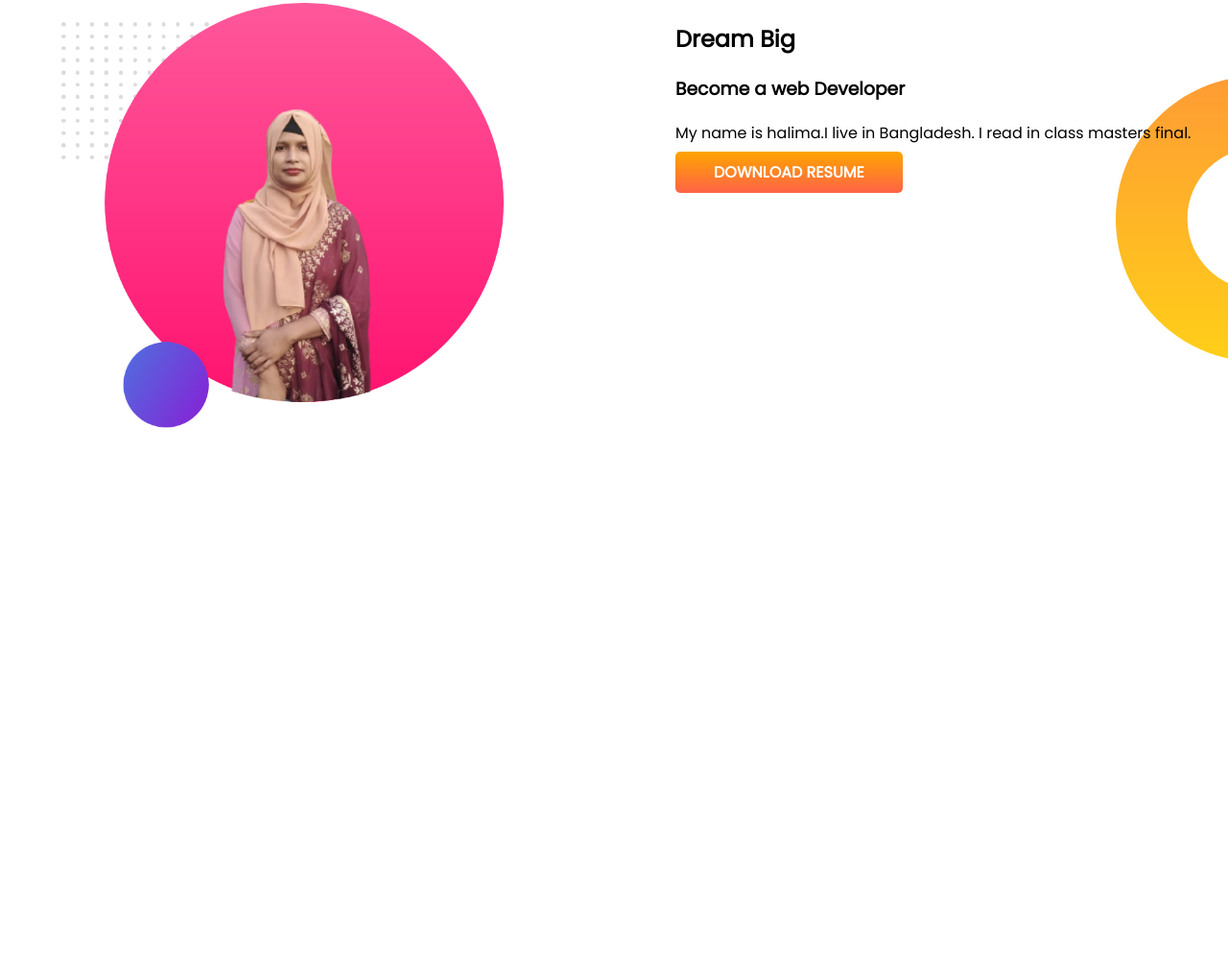
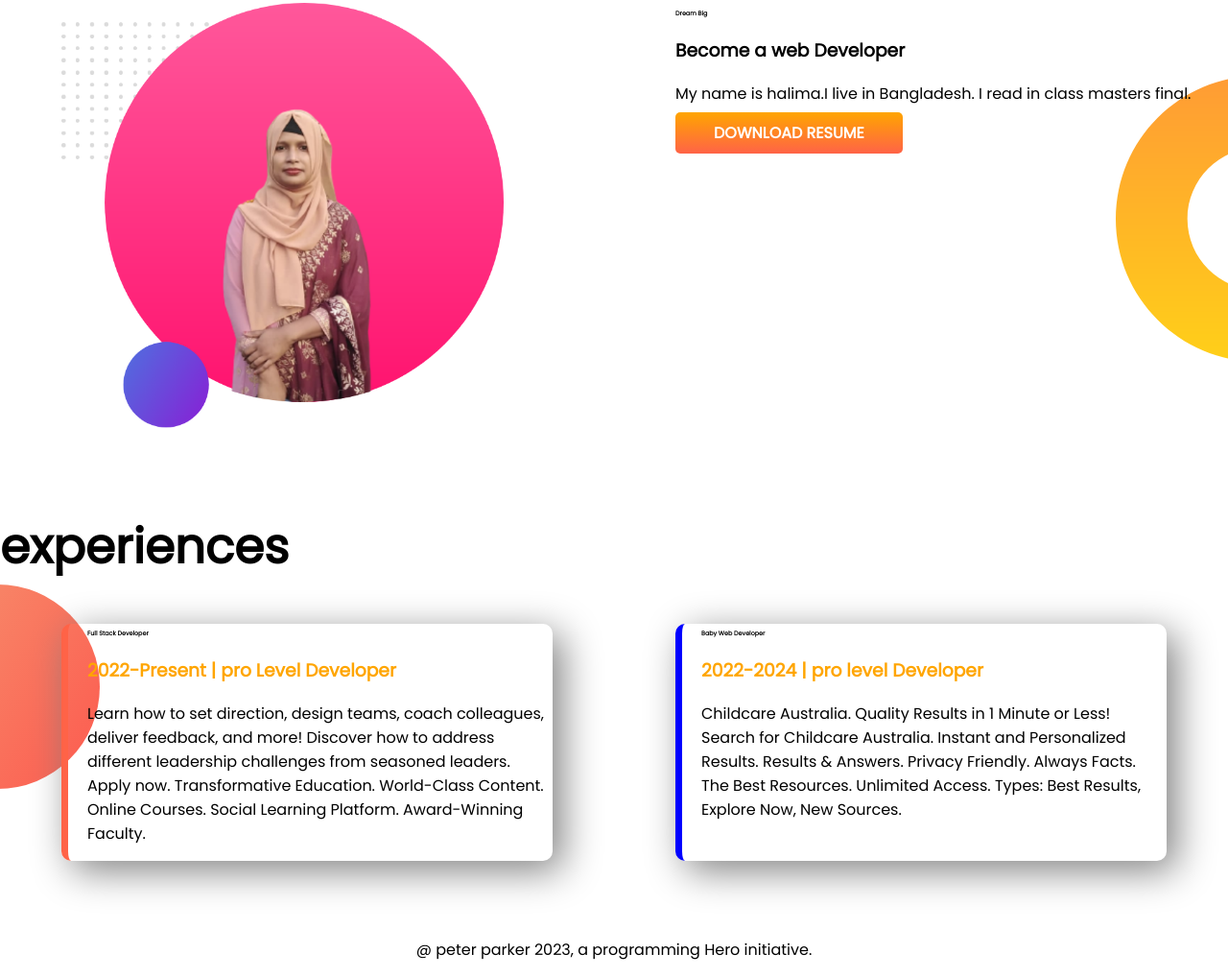
Before and after one commit to halimawebd/developer-portfolio, a plain HTML site: page index.html in a window 1280 px wide. Shown: the part 541-1559 px from the top of the page at 96% size. Before the commit the page ends 1074 px from the top, so only its background shows below. Drawn offline with Linux system fonts and the light colour scheme.

Commit message:
styled border and added footer

```diff
--- a/index.html
+++ b/index.html
@@ -11,7 +11,7 @@
     <link rel="stylesheet" href="style.css">
 </head>
 <body>
-    <section class="top-banner">
+    <section class="top-banner flexible-container">
         <div class="half-width">
         <h1>Welcome To</h1>
     <h1><span class="orange-color">shuily</span> world!</h1>
@@ -27,7 +27,7 @@
         <img src="images/my-bg.png" alt=""></div>
 
     </section>
-    <section class="dream-big">
+    <section class="dream-big flexible-container">
         <div  class="half-width">
            <img src="images/halima (2).png" alt="">
         </div>
@@ -38,9 +38,36 @@
                 I read in class masters final.</p>
                 <a class="link-button" target= "-blank" href= "">DOWNLOAD RESUME</a>
         </div>
+    </section>
+    <section class="experince-area">
+        <h1>experiences</h1>
+        <div class="flexible-container">
+            <div id="full-stack-developer" class="experince-item">
+                <h2>Full Stack Developer</h2>
+                <h3 class="orange-color">2022-Present | pro Level Developer</h3>
+                <p>Learn how to set direction, design teams, coach colleagues,
+                 deliver feedback, and more! Discover how to address different leadership
+                 challenges from seasoned leaders. Apply now. Transformative Education.
+                  World-Class Content. Online Courses.
+                 Social Learning Platform. Award-Winning Faculty.</p>
+            </div >
+            <div id="baby-web-developer" class="experince-item" >
+              <h2> Baby Web Developer</h2>
+            <h3 class="orange-color">2022-2024 | pro level Developer</h3>
+            <p>Childcare Australia. Quality Results in 1 Minute or Less!
+                 Search for Childcare Australia. Instant and Personalized Results.
+                  Results & Answers. Privacy Friendly. Always Facts.
+                  The Best Resources. Unlimited Access. Types: Best Results,
+                  Explore Now, New Sources.</p>
 
+        </div>
     </section>
 
 
-</body>
+
+     </body>
+     <footer>
+        <p>@ peter parker 2023, a programming Hero initiative.</p>
+
+     </footer>
 </html>
--- a/style.css
+++ b/style.css
@@ -5,16 +5,20 @@ body{
 h1{
     font-size: 50px;
 }
+h2{
+    font-size: 40%;
+}
 .orange-color{
     color:orange
 }
-section{
+.flexible-container{
     display: flex;
     margin-bottom: 80px;
 }
 .half-width{
     width: 50%;
-    padding-left:5% ;
+    padding-left:5%;
+
 }
 .half-width img{
     width: 80%;
@@ -38,3 +42,28 @@ section{
     background-repeat: no-repeat;
     background-position: right;
 }
+.experince-area{
+    background-image: url(images/exp-bg.png);
+    background-repeat: no-repeat;
+    background-position: left;
+}
+
+.experince-item{
+    width: 40%;
+    margin-left: 5%;
+    margin-right: 5%;
+    padding-left: 20px;
+    border-radius: 10px;
+    box-shadow: 10px 10px 40px  gray;
+
+
+}
+#full-stack-developer{
+    border-left: 7px solid tomato;
+}
+#baby-web-developer{
+    border-left: 7px solid blue;
+}
+footer p{
+    text-align: center;
+}
```
